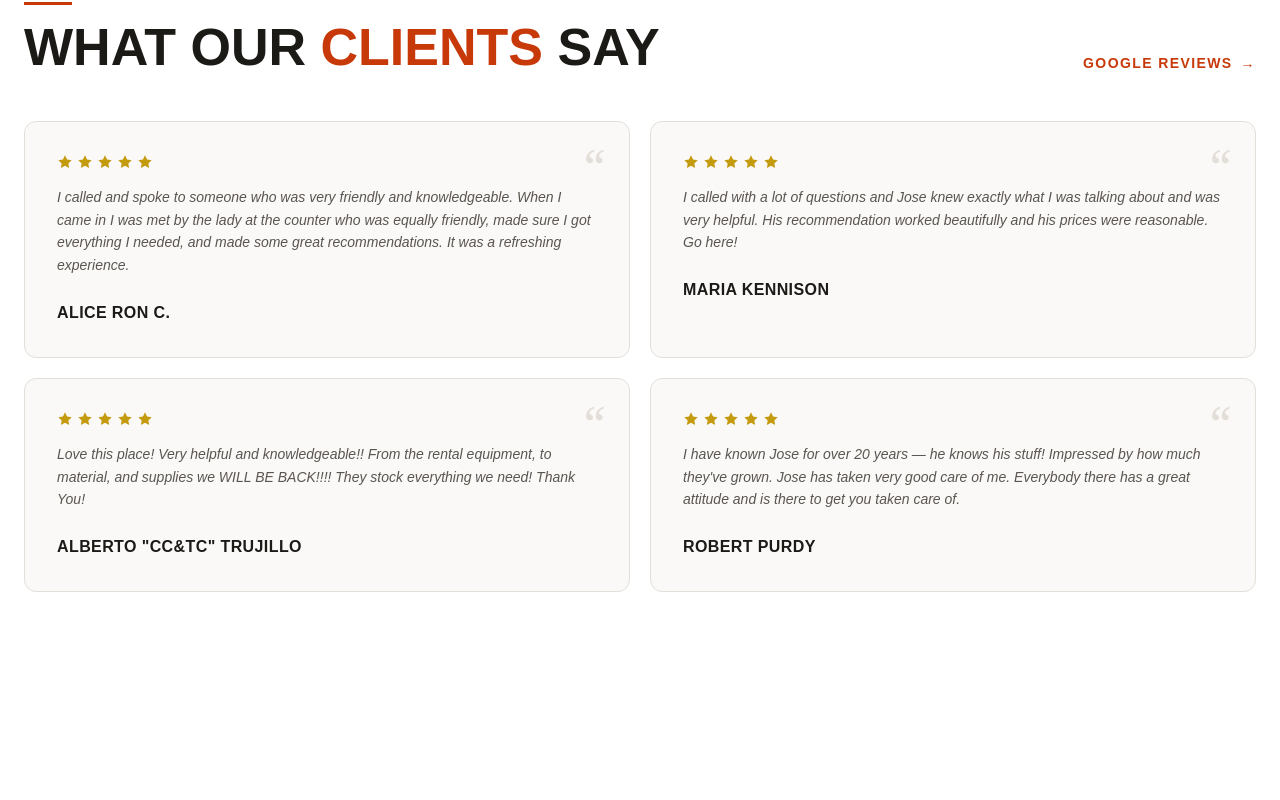
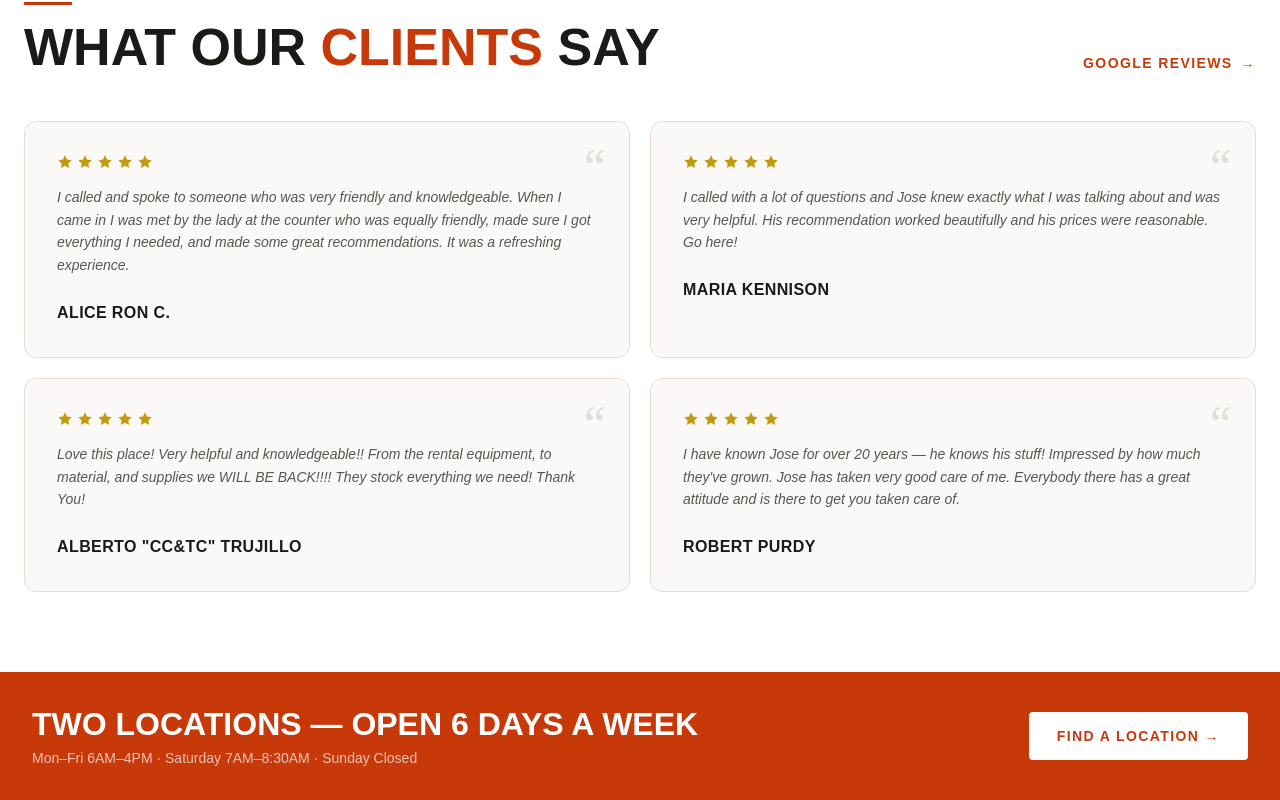
Before and after one commit to jose0-0/Decorative-Concrete-Supply, a Next.js app in the folder dcslv/: page / in a window 1280 px wide. Shown: the part 4329-5129 px from the top of the page. Before the commit the page ends 5001 px from the top, so only its background shows below. Built offline with nearby package versions, Linux system fonts and the light colour scheme.

Commit message:
created a promo strip that allows the client to advertise store promos and store hours

```diff
--- a/dcslv/app/page.tsx
+++ b/dcslv/app/page.tsx
@@ -7,6 +7,7 @@ import {
   Services,
   Vendors,
   Testimonials,
+  Promostrip,
 } from "@/components";
 
 export default function Home() {
@@ -20,6 +21,7 @@ export default function Home() {
       <Services />
       <Vendors />
       <Testimonials />
+      <Promostrip />
     </div>
   );
 }
--- /dev/null
+++ b/dcslv/components/Promostrip.tsx
@@ -0,0 +1,42 @@
+import Link from "next/link";
+
+/* ─────────────────────────────────────────────
+   DATA
+   Update hours or CTA text here without
+   touching the markup.
+───────────────────────────────────────────── */
+const promoConfig = {
+  heading: "Two Locations — Open 6 Days a Week",
+  hours: "Mon–Fri 6AM–4PM · Saturday 7AM–8:30AM · Sunday Closed",
+  cta: {
+    label: "Find a Location →",
+    href: "https://dcslv.net/contact-us-2/",
+  },
+};
+
+const Promostrip = () => {
+  return (
+    <div className="bg-brand px-8 py-8 flex flex-col sm:flex-row items-start sm:items-center justify-between gap-5">
+      {/* Text */}
+      <div>
+        <p
+          className="font-head font-black text-white uppercase leading-tight"
+          style={{ fontSize: "clamp(20px, 3vw, 32px)" }}
+        >
+          {promoConfig.heading}
+        </p>
+        <p className="text-white/70 text-sm mt-1">{promoConfig.hours}</p>
+      </div>
+
+      {/* CTA */}
+      <Link
+        href={promoConfig.cta.href}
+        className="shrink-0 px-7 py-3.5 bg-white text-brand hover:bg-stone-100 font-head font-bold text-sm uppercase tracking-widest rounded transition-all hover:-translate-y-0.5 whitespace-nowrap"
+      >
+        {promoConfig.cta.label}
+      </Link>
+    </div>
+  );
+};
+
+export default Promostrip;
--- a/dcslv/components/index.ts
+++ b/dcslv/components/index.ts
@@ -7,6 +7,7 @@ import Whydcs from "./Whydcs";
 import Services from "./Services";
 import Vendors from "./Vendors";
 import Testimonials from "./Testimonials";
+import Promostrip from "./Promostrip";
 
 export {
   Nav,
@@ -18,4 +19,5 @@ export {
   Services,
   Vendors,
   Testimonials,
+  Promostrip,
 };
```
